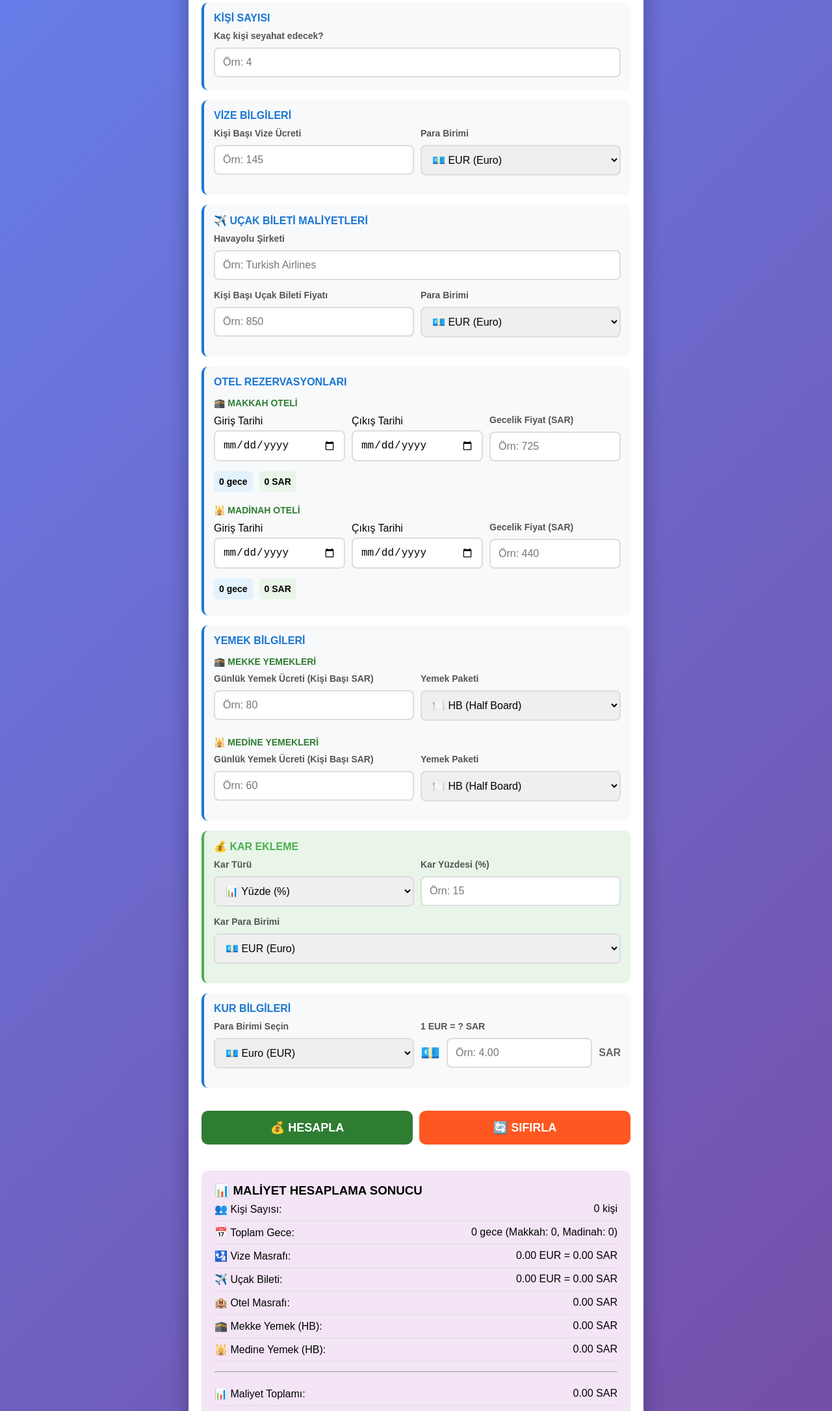
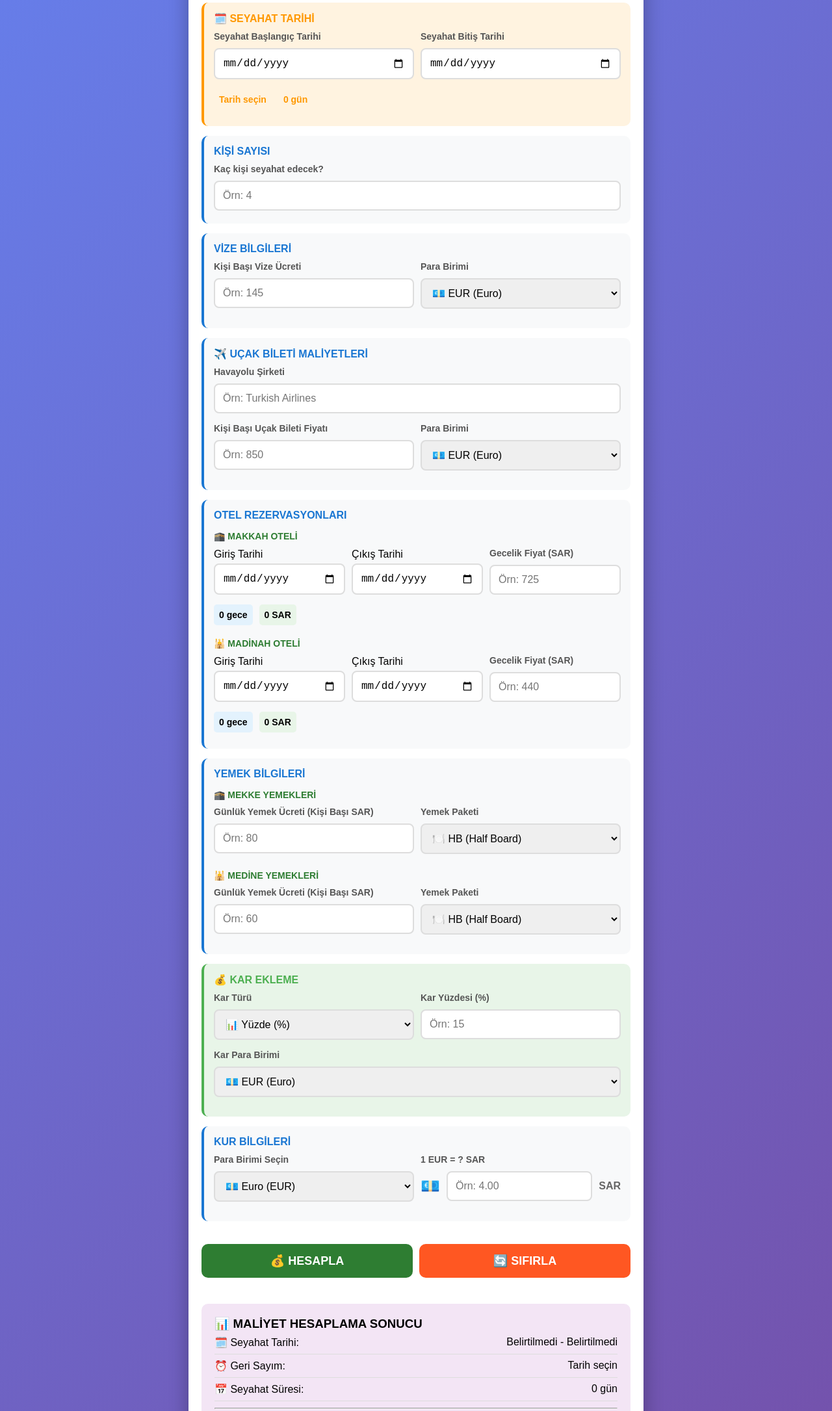
Before and after one commit to ercanbelul/umre-hac-hesaplama, a plain HTML site: page index.html in a window 1280 px wide. Shown: the part 94-2265 px from the top of the page at 65% size. Drawn offline with nearby package versions, Linux system fonts and the light colour scheme.

Commit message:
TARIH HESAPLAMA ÖZELLİĞİ TAMAMLANDI!

```diff
--- a/index.html
+++ b/index.html
@@ -38,6 +38,25 @@
 <body>
     <div id="app">
         <h1>Umre Hac Maliyet Hesaplama - by Ercan</h1>
+
+        <!-- Seyahat Tarihi -->
+        <div class="section" style="background: #fff3e0; border-left-color: #FF9800;">
+            <h3 style="color: #FF9800;">🗓️ SEYAHAT TARİHİ</h3>
+            <div class="form-row">
+                <div class="form-group">
+                    <label>Seyahat Başlangıç Tarihi</label>
+                    <input type="date" id="travelStartDate" onchange="calculateDateInfo()">
+                </div>
+                <div class="form-group">
+                    <label>Seyahat Bitiş Tarihi</label>
+                    <input type="date" id="travelEndDate" onchange="calculateDateInfo()">
+                </div>
+            </div>
+            <div class="form-row">
+                <div class="nights-display" id="daysUntilTravel" style="background: #fff3e0; color: #FF9800;">Tarih seçin</div>
+                <div class="total-display" id="totalTravelDays" style="background: #fff3e0; color: #FF9800;">0 gün</div>
+            </div>
+        </div>
 
         <!-- Kişi Sayısı -->
         <div class="section">
@@ -308,6 +327,48 @@
             calculateAll();
         }
 
+        // Tarih bilgilerini hesapla
+        function calculateDateInfo() {
+            const startDate = document.getElementById('travelStartDate').value;
+            const endDate = document.getElementById('travelEndDate').value;
+            const today = new Date();
+
+            if (startDate) {
+                const start = new Date(startDate);
+                const timeDiff = start - today;
+                const daysDiff = Math.ceil(timeDiff / (1000 * 60 * 60 * 24));
+
+                let countdownText = '';
+                if (daysDiff > 0) {
+                    countdownText = `${daysDiff} gün kaldı`;
+                } else if (daysDiff === 0) {
+                    countdownText = 'Bugün başlıyor!';
+                } else {
+                    countdownText = `${Math.abs(daysDiff)} gün önce başladı`;
+                }
+
+                document.getElementById('daysUntilTravel').textContent = countdownText;
+            } else {
+                document.getElementById('daysUntilTravel').textContent = 'Tarih seçin';
+            }
+
+            if (startDate && endDate) {
+                const start = new Date(startDate);
+                const end = new Date(endDate);
+                const travelDays = Math.ceil((end - start) / (1000 * 60 * 60 * 24));
+
+                if (travelDays > 0) {
+                    document.getElementById('totalTravelDays').textContent = `${travelDays} gün seyahat`;
+                } else {
+                    document.getElementById('totalTravelDays').textContent = 'Geçersiz tarih';
+                }
+            } else {
+                document.getElementById('totalTravelDays').textContent = '0 gün';
+            }
+
+            calculateAll();
+        }
+
         // Kar türü değiştiğinde label'ı güncelle
         function updateProfitLabel() {
             const profitType = document.getElementById('profitType').value;
@@ -430,7 +491,11 @@
                 profitType, profitValue, profitCurrency, profitSar, profitOriginal,
                 totalWithProfitSar, totalWithProfitEur,
                 costPerPersonSar, costPerPersonForeign,
-                exchangeRate
+                exchangeRate,
+                travelStartDate: document.getElementById('travelStartDate').value,
+                travelEndDate: document.getElementById('travelEndDate').value,
+                daysUntilTravel: document.getElementById('daysUntilTravel').textContent,
+                totalTravelDays: document.getElementById('totalTravelDays').textContent
             };
 
             console.log('Toplam maliyet SAR:', totalCostSar);
@@ -446,8 +511,12 @@
             }
 
             document.getElementById('resultContent').innerHTML = `
+                <div class="cost-row"><span>🗓️ Seyahat Tarihi:</span><span>${calculationData.travelStartDate || 'Belirtilmedi'} - ${calculationData.travelEndDate || 'Belirtilmedi'}</span></div>
+                <div class="cost-row"><span>⏰ Geri Sayım:</span><span>${calculationData.daysUntilTravel}</span></div>
+                <div class="cost-row"><span>📅 Seyahat Süresi:</span><span>${calculationData.totalTravelDays}</span></div>
+                <hr style="margin: 10px 0;">
                 <div class="cost-row"><span>👥 Kişi Sayısı:</span><span>${paxCount} kişi</span></div>
-                <div class="cost-row"><span>📅 Toplam Gece:</span><span>${totalNights} gece (Makkah: ${makkahNights}, Madinah: ${madinahNights})</span></div>
+                <div class="cost-row"><span>🏨 Toplam Gece:</span><span>${totalNights} gece (Makkah: ${makkahNights}, Madinah: ${madinahNights})</span></div>
                 <div class="cost-row"><span>🛂 Vize Masrafı:</span><span>${totalVisaCost.toFixed(2)} ${visaCurrency} = ${visaCostSar.toFixed(2)} SAR</span></div>
                 <div class="cost-row"><span>✈️ Uçak Bileti${airlineDisplay}:</span><span>${totalFlightCost.toFixed(2)} ${flightCurrency} = ${flightCostSar.toFixed(2)} SAR</span></div>
                 <div class="cost-row"><span>🏨 Otel Masrafı:</span><span>${totalHotelSar.toFixed(2)} SAR</span></div>
@@ -485,6 +554,9 @@ Kur: 1 ${calculationData.visaCurrency} = ${calculationData.exchangeRate} SAR
 
 SEYAHAT BİLGİLERİ:
 • Kişi Sayısı: ${calculationData.paxCount} kişi
+• Seyahat Tarihi: ${calculationData.travelStartDate || 'Belirtilmedi'} - ${calculationData.travelEndDate || 'Belirtilmedi'}
+• Geri Sayım: ${calculationData.daysUntilTravel}
+• Seyahat Süresi: ${calculationData.totalTravelDays}
 • Toplam Gece: ${calculationData.totalNights} gece
 
 MALİYET DETAYLARI:
@@ -533,6 +605,8 @@ TOPLAM:
             document.getElementById('madinahMealCost').value = '';
             document.getElementById('exchangeRate').value = '';
             document.getElementById('profitValue').value = '';
+            document.getElementById('travelStartDate').value = '';
+            document.getElementById('travelEndDate').value = '';
 
             // Dropdown'ları varsayılana döndür
             document.getElementById('visaCurrency').value = 'EUR';
@@ -557,6 +631,10 @@ TOPLAM:
             document.getElementById('profitLabel').textContent = 'Kar Yüzdesi (%)';
             document.getElementById('profitValue').placeholder = 'Örn: 15';
 
+            // Tarih bilgilerini sıfırla
+            document.getElementById('daysUntilTravel').textContent = 'Tarih seçin';
+            document.getElementById('totalTravelDays').textContent = '0 gün';
+
             // Sonuçları temizle
             document.getElementById('resultContent').innerHTML = '<div class="cost-row"><span>Hesaplama için yukarıdaki bilgileri doldurun</span></div>';
 
```
